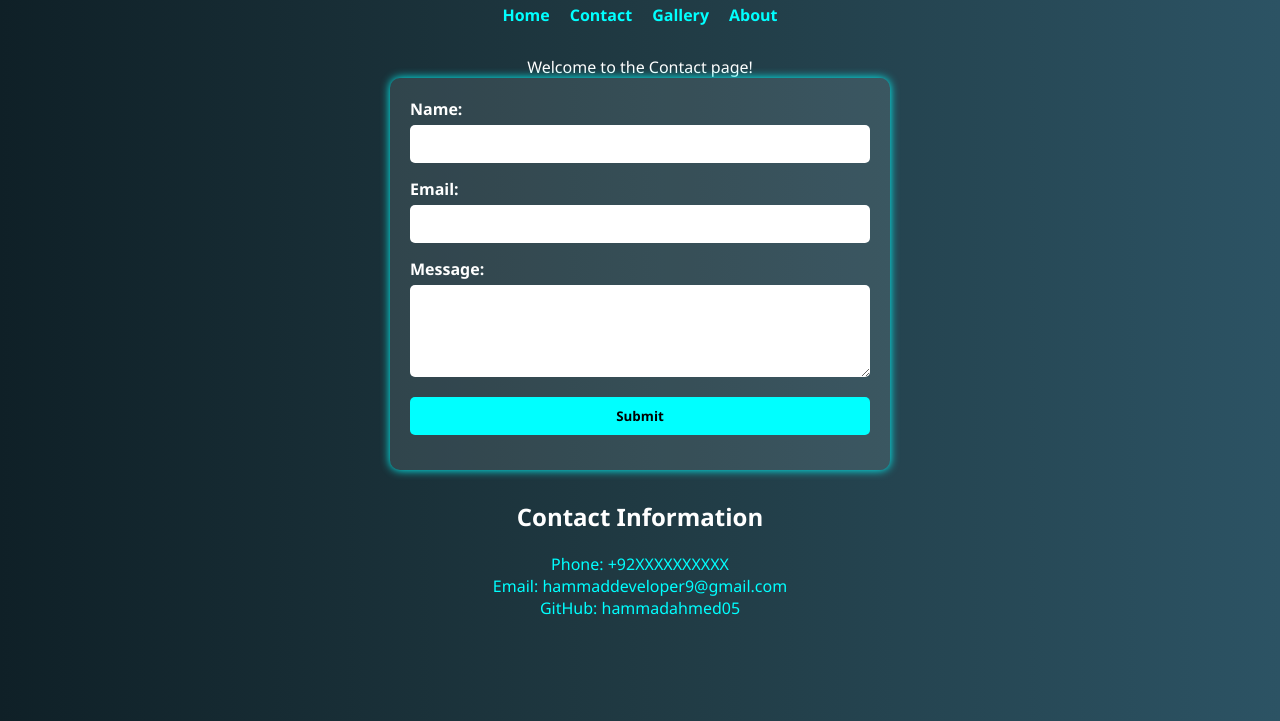
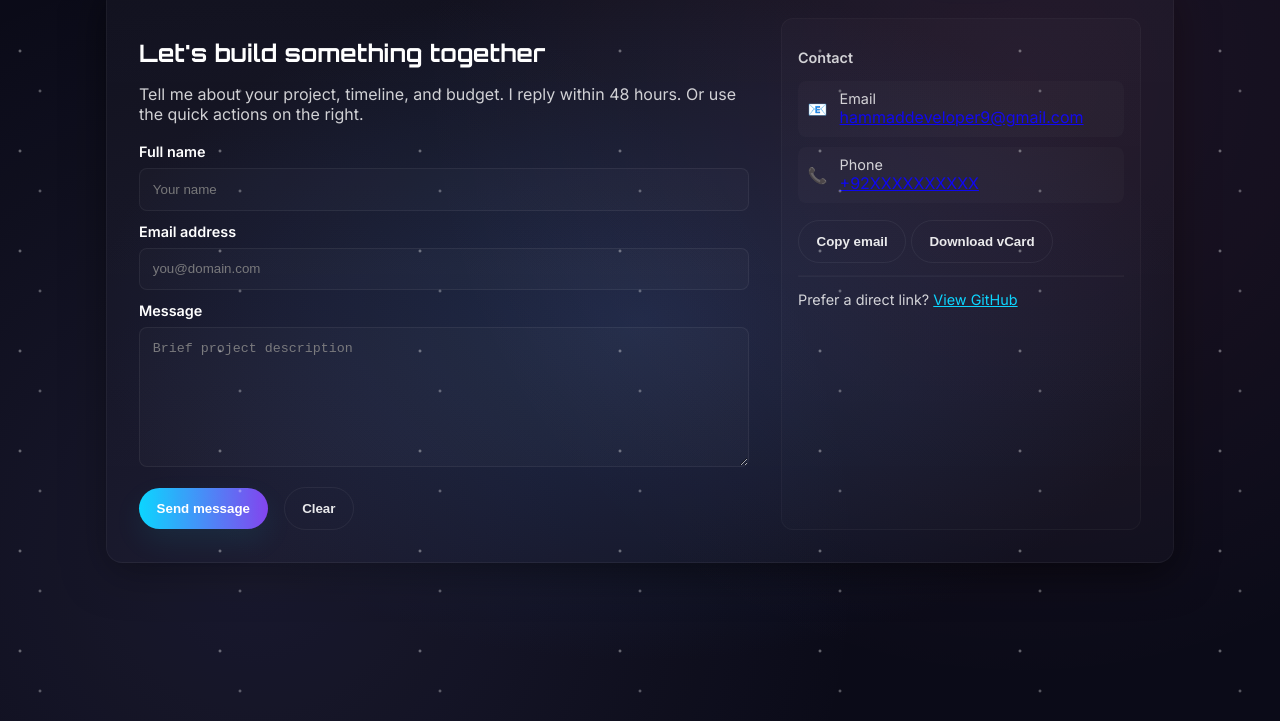
Before and after one commit to hammadahmed05/About-Me, a plain HTML site: page contact.html in a window 1280 px wide. Shown: the part 79-800 px from the top of the page. Drawn offline with Linux system fonts and the light colour scheme.

Commit message:
Update contact.html

```diff
--- a/contact.html
+++ b/contact.html
@@ -1,171 +1,166 @@
 <!DOCTYPE html>
 <html lang="en">
 <head>
-  <meta charset="UTF-8" />
-  <meta name="viewport" content="width=device-width, initial-scale=1.0" />
-  <title>Contact</title>
+  <meta charset="utf-8" />
+  <meta name="viewport" content="width=device-width, initial-scale=1" />
+  <title>Contact — Hammad</title>
+  <link href="https://fonts.googleapis.com/css2?family=Orbitron:wght@400;700&family=Inter:wght@300;400;600&display=swap" rel="stylesheet">
   <style>
-    /* Base Reset */
-    * {
-      margin: 0;
-      padding: 0;
-      box-sizing: border-box;
-      font-family: 'Segoe UI', Tahoma, Geneva, Verdana, sans-serif;
-    }
-
-    body {
-      background: linear-gradient(to right, #0f2027, #203a43, #2c5364);
-      color: #fff;
-      padding: 20px;
-      animation: fadeInBody 1s ease-in;
-    }
-
-    @keyframes fadeInBody {
-      from { opacity: 0; }
-      to { opacity: 1; }
-    }
-
-    h1, h2 {
-      text-align: center;
-      margin-bottom: 20px;
-      animation: fadeInUp 1s ease forwards;
-    }
-
-    @keyframes fadeInUp {
-      from { opacity: 0; transform: translateY(30px); }
-      to { opacity: 1; transform: translateY(0); }
-    }
-
-    ul {
-      display: flex;
-      justify-content: center;
-      gap: 20px;
-      list-style: none;
-      margin-bottom: 30px;
-      animation: fadeInUp 1.2s ease forwards;
-    }
-
-    ul li a {
-      color: #00ffff;
-      text-decoration: none;
-      font-weight: bold;
-      transition: color 0.3s, transform 0.3s;
-    }
-
-    ul li a:hover {
-      color: #ff00ff;
-      transform: scale(1.1);
-    }
-
-    form {
-      max-width: 500px;
-      margin: 0 auto;
-      background-color: rgba(255, 255, 255, 0.1);
-      padding: 20px;
-      border-radius: 10px;
-      box-shadow: 0 0 10px #00ffff;
-      animation: slideInForm 1.5s ease forwards;
-    }
-
-    @keyframes slideInForm {
-      from { opacity: 0; transform: translateX(-100px); }
-      to { opacity: 1; transform: translateX(0); }
-    }
-
-    label {
-      display: block;
-      margin-bottom: 5px;
-      font-weight: bold;
-    }
-
-    input, textarea {
-      width: 100%;
-      padding: 10px;
-      margin-bottom: 15px;
-      border: none;
-      border-radius: 5px;
-      transition: box-shadow 0.3s;
-    }
-
-    input:focus, textarea:focus {
-      box-shadow: 0 0 5px #00ffff;
-      outline: none;
-    }
-
-    input[type="submit"] {
-      background-color: #00ffff;
-      color: #000;
-      font-weight: bold;
-      cursor: pointer;
-      transition: background-color 0.3s, transform 0.3s;
-    }
-
-    input[type="submit"]:hover {
-      background-color: #ff00ff;
-      transform: scale(1.05);
-    }
-
-    .contact-info {
-      text-align: center;
-      margin-top: 30px;
-      animation: fadeInUp 1.8s ease forwards;
-    }
-
-    .contact-info a {
-      color: #00ffff;
-      text-decoration: none;
-      transition: color 0.3s;
-    }
-
-    .contact-info a:hover {
-      color: #ff00ff;
-    }
+    :root{--accent:#00d4ff;--accent2:#7c3aed;--bg1:#0f0f23;--bg2:#16213e}
+    *{box-sizing:border-box}
+    html,body{height:100%;margin:0;font-family:'Inter',system-ui,Segoe UI,Roboto,Arial;color:#fff;background:radial-gradient(ellipse at center,var(--bg2) 0%, #0b0b18 60%);}
+    .space-bg,.nebula-bg{position:fixed;inset:0;pointer-events:none}
+    .space-bg{background:radial-gradient(2px 2px at 20px 30px,#eee,transparent),radial-gradient(2px 2px at 40px 70px,rgba(255,255,255,0.8),transparent);background-repeat:repeat;background-size:200px 100px;opacity:0.6}
+    .nebula-bg{background:radial-gradient(circle at 20% 80%, rgba(120,119,198,0.12) 0%, transparent 50%),radial-gradient(circle at 80% 20%, rgba(255,119,198,0.08) 0%, transparent 50%);mix-blend-mode:screen}
+    nav{position:fixed;top:0;left:0;right:0;background:rgba(12,17,30,0.6);backdrop-filter: blur(8px);border-bottom:1px solid rgba(255,255,255,0.03);z-index:40}
+    .nav-container{max-width:1200px;margin:0 auto;padding:1rem 1.5rem;display:flex;align-items:center;justify-content:space-between}
+    .logo{font-family:'Orbitron',monospace;font-weight:700;color:var(--accent);text-decoration:none;font-size:1.4rem}
+    .nav-links{display:flex;gap:1rem;list-style:none;margin:0;padding:0}
+    .nav-links a{color:rgba(255,255,255,0.85);text-decoration:none;padding:.6rem 1rem;border-radius:14px;border:1px solid transparent;transition:all .2s}
+    .nav-links a:hover{color:var(--accent);background:rgba(0,212,255,0.04);border-color:rgba(0,212,255,0.06)}
+    .nav-links a.active{color:var(--accent);background:linear-gradient(90deg,var(--accent),var(--accent2, #7c3aed));box-shadow:0 8px 30px rgba(0,212,255,0.08)}
+    .menu-toggle{display:none}
+    main{padding-top:96px;max-width:1100px;margin:0 auto;padding:4rem 1rem}
+    .contact-card{background:linear-gradient(180deg, rgba(255,255,255,0.03), rgba(255,255,255,0.02));border:1px solid rgba(255,255,255,0.04);border-radius:16px;padding:2rem;box-shadow:0 10px 40px rgba(0,0,0,0.6);display:grid;grid-template-columns:1fr 360px;gap:2rem}
+    h1{font-family:'Orbitron',monospace;margin-bottom:.25rem}
+    p.lead{color:rgba(255,255,255,0.8);margin-bottom:1.2rem}
+    label{display:block;font-weight:600;margin-top:.75rem;font-size:.9rem}
+    input[type=text],input[type=email],textarea{width:100%;padding:.8rem;border-radius:8px;border:1px solid rgba(255,255,255,0.06);background:rgba(255,255,255,0.02);color:inherit;margin-top:.5rem}
+    textarea{min-height:140px;resize:vertical}
+    .actions{display:flex;gap:1rem;align-items:center;margin-top:1rem}
+    .btn{display:inline-flex;align-items:center;gap:.6rem;padding:.8rem 1.1rem;border-radius:999px;border:none;cursor:pointer;font-weight:700}
+    .btn-primary{background:linear-gradient(90deg,var(--accent),var(--accent2));color:#fff;box-shadow:0 12px 30px rgba(0,212,255,0.08)}
+    .btn-ghost{background:transparent;border:1px solid rgba(255,255,255,0.06);color:rgba(255,255,255,0.9)}
+    .info-panel{padding:1rem;border-radius:12px;background:linear-gradient(180deg, rgba(255,255,255,0.02), rgba(255,255,255,0.01));border:1px solid rgba(255,255,255,0.03)}
+    .contact-method{display:flex;align-items:center;gap:.75rem;padding:.6rem;border-radius:8px;margin-bottom:.6rem;background:rgba(255,255,255,0.02)}
+    .small{font-size:.9rem;color:rgba(255,255,255,0.8)}
+    .success{display:none;padding:1rem;border-radius:8px;background:linear-gradient(90deg,#10b981,#06b6d4);color:#042; font-weight:700;margin-top:1rem}
+    @media(max-width:900px){.contact-card{grid-template-columns:1fr;}.menu-toggle{display:block}.nav-links{display:none}.nav-links.active{display:flex;flex-direction:column;gap:.5rem;padding:1rem;background:rgba(12,17,30,0.7);position:absolute;left:1rem;right:1rem;top:64px;border-radius:8px}}
   </style>
 </head>
 <body>
-  <h1>Contact</h1>
-  <ul>
+  <div class="space-bg" aria-hidden="true"></div>
+  <div class="nebula-bg" aria-hidden="true"></div>
+
+  <nav>
+    <div class="nav-container">
+      <a class="logo" href="home.html">Hammad</a>
+      <ul class="nav-links" id="navLinks">
         <li><a href="home.html">Home</a></li>
         <li><a href="contact.html">Contact</a></li>
         <li><a href="gallery.html">Gallery</a></li>
         <li><a href="blog.html">About</a></li>
+
       </ul>
+      <button class="menu-toggle" id="menuToggle" aria-label="Toggle menu">☰</button>
+    </div>
+  </nav>
 
-  <p style="text-align:center;">Welcome to the Contact page!</p>
+  <main>
+    <section class="contact-card" aria-labelledby="contactTitle">
+      <div>
+        <h1 id="contactTitle">Let's build something together</h1>
+        <p class="lead">Tell me about your project, timeline, and budget. I reply within 48 hours. Or use the quick actions on the right.</p>
 
-  <form id="contactForm" action="submit_contact_form.html" method="post">
-    <label for="name">Name:</label>
-    <input type="text" id="name" name="name" required />
+        <form id="contactForm" novalidate>
+          <label for="name">Full name</label>
+          <input id="name" name="name" type="text" required placeholder="Your name">
 
-    <label for="email">Email:</label>
-    <input type="email" id="email" name="email" required />
+          <label for="email">Email address</label>
+          <input id="email" name="email" type="email" required placeholder="you@domain.com">
 
-    <label for="message">Message:</label>
-    <textarea id="message" name="message" rows="4" required></textarea>
+          <label for="message">Message</label>
+          <textarea id="message" name="message" required placeholder="Brief project description"></textarea>
 
-    <input type="submit" value="Submit" />
+          <div class="actions">
+            <button type="submit" class="btn btn-primary">Send message</button>
+            <button type="button" id="clearBtn" class="btn btn-ghost">Clear</button>
+            <div id="formStatus" class="success" role="status">Message sent — thank you!</div>
+          </div>
         </form>
-
-  <div class="contact-info">
-    <h2>Contact Information</h2>
-    <p><a href="tel:+92XXXXXXXXXX">Phone: +92XXXXXXXXXX</a></p>
-    <p><a href="mailto:hammaddeveloper9@gmail.com">Email: hammaddeveloper9@gmail.com</a></p>
-    <p><a href="https://github.com/hammadahmed05" target="_blank">GitHub: hammadahmed05</a></p>
       </div>
 
+      <aside class="info-panel" aria-label="Contact options">
+        <h3 class="small">Contact</h3>
+        <div class="contact-method"><strong>📧</strong><div><div class="small">Email</div><div><a id="emailLink" href="mailto:hammaddeveloper9@gmail.com">hammaddeveloper9@gmail.com</a></div></div></div>
+        <div class="contact-method"><strong>📞</strong><div><div class="small">Phone</div><div><a href="tel:+92XXXXXXXXXX">+92XXXXXXXXXX</a></div></div></div>
+        <div style="height:8px"></div>
+        <button id="copyEmail" class="btn btn-ghost" title="Copy email to clipboard">Copy email</button>
+        <button id="downloadVcard" class="btn btn-ghost" title="Download vCard">Download vCard</button>
+
+        <hr style="margin:12px 0;border-color:rgba(255,255,255,0.04)">
+        <p class="small">Prefer a direct link? <a href="https://github.com/hammadahmed05" target="_blank" rel="noopener" style="color:var(--accent)">View GitHub</a></p>
+      </aside>
+    </section>
+  </main>
+
   <script>
-    document.getElementById('contactForm').addEventListener('submit', function (e) {
-      const name = document.getElementById('name').value.trim();
-      const email = document.getElementById('email').value.trim();
-      const message = document.getElementById('message').value.trim();
+    // Active nav highlighting + mobile toggle
+    (function(){
+      const path = location.pathname.split('/').pop() || 'home.html';
+      document.querySelectorAll('.nav-links a').forEach(a=>{
+        const href = a.getAttribute('href').split('/').pop();
+        if(href===path) a.classList.add('active'); else a.classList.remove('active');
+      });
+      const menuToggle = document.getElementById('menuToggle');
+      if(menuToggle){menuToggle.addEventListener('click', ()=>document.getElementById('navLinks').classList.toggle('active'))}
+    })();
 
-      if (!name || !email || !message) {
-        alert('Please fill out all fields.');
+    // Simple particle creator (lightweight)
+    (function createParticles(){
+      const container = document.getElementById('cosmicParticles');
+      if(!container){ const c = document.createElement('div'); c.id='cosmicParticles'; document.body.appendChild(c); }
+      // no heavy work here to keep page responsive
+    })();
+
+    // Form validation & fake send
+    (function(){
+      const form = document.getElementById('contactForm');
+      const status = document.getElementById('formStatus');
+      const clearBtn = document.getElementById('clearBtn');
+
+      function showStatus(msg){status.textContent=msg; status.style.display='block'; setTimeout(()=>status.style.display='none',4000)}
+
+      form.addEventListener('submit', function(e){
         e.preventDefault();
-      } else {
-        alert('Thanks for reaching out! Your message has been sent.');
-      }
+        const name = form.name.value.trim();
+        const email = form.email.value.trim();
+        const message = form.message.value.trim();
+        if(!name || !email || !message){ alert('Please fill all fields.'); return; }
+
+        // Basic email pattern
+        const re = /^\S+@\S+\.\S+$/;
+        if(!re.test(email)){ alert('Please enter a valid email.'); return; }
+
+        // Simulate async send
+        const btn = form.querySelector('.btn-primary');
+        btn.disabled = true; btn.textContent = 'Sending...';
+        setTimeout(()=>{
+          btn.disabled = false; btn.textContent = 'Send message';
+          showStatus('Message sent — thanks!');
+          form.reset();
+        }, 900);
       });
+
+      clearBtn.addEventListener('click', ()=>form.reset());
+    })();
+
+    // Copy email and vCard
+    (function(){
+      const copyBtn = document.getElementById('copyEmail');
+      const emailLink = document.getElementById('emailLink');
+      const vcardBtn = document.getElementById('downloadVcard');
+      if(copyBtn && emailLink){ copyBtn.addEventListener('click', async ()=>{
+        try{ await navigator.clipboard.writeText(emailLink.textContent); copyBtn.textContent='Copied ✓'; setTimeout(()=>copyBtn.textContent='Copy email',2000)}catch(e){alert('Copy failed, please copy manually.')}
+      })}
+
+      if(vcardBtn){ vcardBtn.addEventListener('click', ()=>{
+        const name='Hammad'; const email='hammaddeveloper9@gmail.com'; const tel='+92XXXXXXXXXX';
+        const vcard = `BEGIN:VCARD\nVERSION:3.0\nFN:${name}\nEMAIL;TYPE=INTERNET:${email}\nTEL:${tel}\nEND:VCARD`;
+        const blob = new Blob([vcard],{type:'text/vcard'}); const url = URL.createObjectURL(blob);
+        const a = document.createElement('a'); a.href=url; a.download='hammad.vcf'; document.body.appendChild(a); a.click(); a.remove(); URL.revokeObjectURL(url);
+      })}
+    })();
   </script>
 </body>
 </html>
```
Lines whose indentation alone changed are shown as unchanged.
